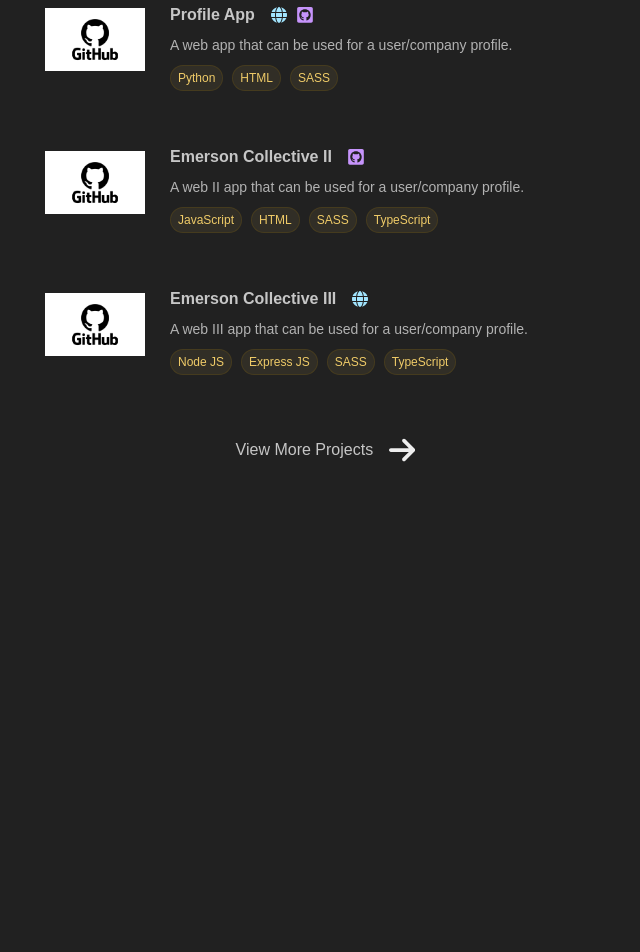
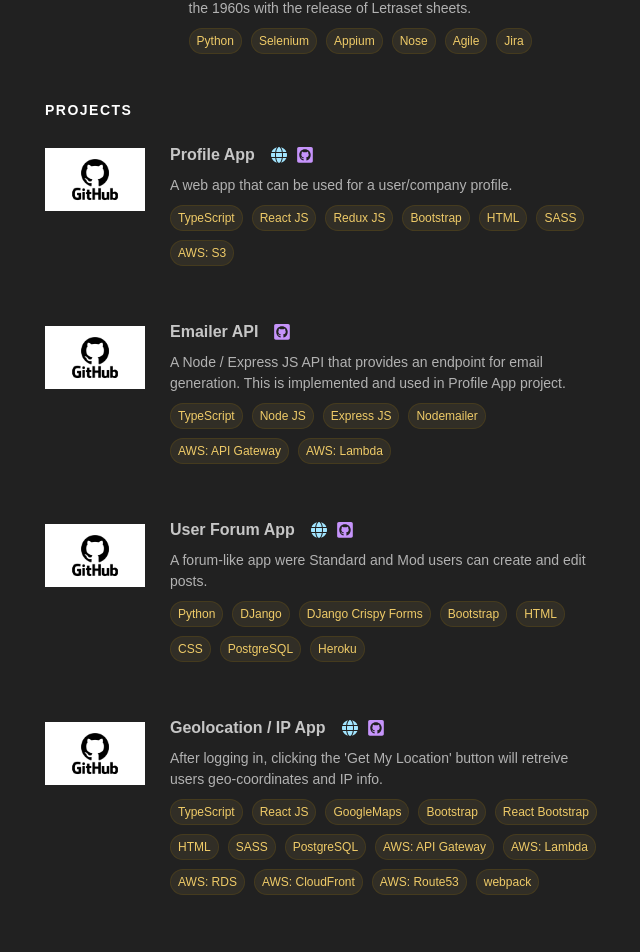
Before and after one commit to fceja/fceja.com_v2, a React (Vite) app: page / in a window 1280 px wide. Shown: the part 1520-2472 px from the top of the page, without its empty margins (610-1250 px from the left). Before the commit the page ends 2019 px from the top, so only its background shows below. Built offline with nearby package versions, Linux system fonts and the light colour scheme.

Commit message:
add content to exp and proj cards

```diff
--- a/src/ts/components/home/ArchivedProjectsLink.tsx
+++ b/src/ts/components/home/AllProjectsLink.tsx
@@ -1,6 +1,6 @@
 import { Link } from "react-router-dom"
 
-import "@scss/components/home/ArchivedProjectsLink.scss"
+import "@scss/components/home/AllProjectsLink.scss"
 
 const ArchivedProjectsLink = () => {
     return (
--- a/src/ts/components/home/PinnedProjectCardsList.tsx
+++ b/src/ts/components/home/ProjectCardsList.tsx
@@ -1,4 +1,4 @@
-import "@scss/components/home/PinnedProjectCardList.scss"
+import "@scss/components/home/ProjectCardsList.scss"
 import { pinnedProjectContent } from "@content/HomePageContent"
 import ProjectLinks from "@common/components/ProjectLinks"
 import Tags from "@common/components/Tags"
--- a/src/ts/components/home/semantic/HomeMain.tsx
+++ b/src/ts/components/home/semantic/HomeMain.tsx
@@ -1,7 +1,7 @@
 import AboutSection from "@components/home/semantic/AboutSection"
 import ExperienceSection from "@components/home/semantic/ExperienceSection"
 import PinnedProjectsSection from "@components/home/semantic/PinnedProjectsSection"
-import ArchivedProjectsLink from "@components/home/ArchivedProjectsLink"
+import ArchivedProjectsLink from "@components/home/AllProjectsLink"
 
 const HomeMain = () => {
     return (
--- a/src/ts/components/home/semantic/PinnedProjectsSection.tsx
+++ b/src/ts/components/home/semantic/PinnedProjectsSection.tsx
@@ -1,5 +1,5 @@
 import "@scss/components/home/semantic/PinnedProjectsSection.scss"
-import PinnedProjectCardsList from "@components/home/PinnedProjectCardsList"
+import PinnedProjectCardsList from "@components/home/ProjectCardsList"
 
 const PinnedProjectsSection = () => {
     return (
--- a/src/ts/content/HomePageContent.ts
+++ b/src/ts/content/HomePageContent.ts
@@ -19,8 +19,10 @@ export const experienceCardsContent = [
         companyUrl: "https://www.vikingcruises.com/",
         paragraph: "Lorem Ipsum is simply dummy text of the printing and typesetting industry. Lorem Ipsum has been the industry's standard dummy text ever since the 1500s, when an unknown printer took a galley of type and scrambled it to make a type specimen book. It has survived not only five centuries, but also the leap into electronic typesetting, remaining essentially unchanged. It was popularised in the 1960s with the release of Letraset sheets.",
         tags: [
-            tagDataMap.get('python'), tagDataMap.get('selenium'), tagDataMap.get('aws'), tagDataMap.get('aem'),
-            tagDataMap.get('magnolia'), tagDataMap.get('jira')
+            tagDataMap.get('python'), tagDataMap.get('javascript'), tagDataMap.get('selenium'), tagDataMap.get('testRail'),
+            tagDataMap.get('sauceLabs'), tagDataMap.get('jenkins'), tagDataMap.get('flask'), tagDataMap.get('aws'), tagDataMap.get('azure'),
+            tagDataMap.get('microsoftServer'), tagDataMap.get('aem'), tagDataMap.get('magnolia'),
+            tagDataMap.get('figma'), tagDataMap.get('postman'), tagDataMap.get('agile'), tagDataMap.get('jira')
         ],
     },
     {
@@ -29,7 +31,11 @@ export const experienceCardsContent = [
         company: "Allē",
         companyUrl: "https://alle.com/",
         paragraph: "Lorem Ipsum is simply dummy text of the printing and typesetting industry. Lorem Ipsum has been the industry's standard dummy text ever since the 1500s, when an unknown printer took a galley of type and scrambled it to make a type specimen book. It has survived not only five centuries, but also the leap into electronic typesetting, remaining essentially unchanged. It was popularised in the 1960s with the release of Letraset sheets.",
-        tags: [tagDataMap.get('typescript'), tagDataMap.get('selenium')],
+        tags: [
+            tagDataMap.get('typescript'), tagDataMap.get('javascript'), tagDataMap.get('selenium'),
+            tagDataMap.get('graphql'), tagDataMap.get('postman'), tagDataMap.get('okta'), tagDataMap.get('oauth'),
+            tagDataMap.get('sauceLabs'),
+        ],
     },
     {
         year: 'MAR 2020 - DEC 2020',
@@ -38,8 +44,8 @@ export const experienceCardsContent = [
         companyUrl: "https://mountain.com/",
         paragraph: "Lorem Ipsum is simply dummy text of the printing and typesetting industry. Lorem Ipsum has been the industry's standard dummy text ever since the 1500s, when an unknown printer took a galley of type and scrambled it to make a type specimen book. It has survived not only five centuries, but also the leap into electronic typesetting, remaining essentially unchanged. It was popularised in the 1960s with the release of Letraset sheets.",
         tags: [
-            tagDataMap.get('python'), tagDataMap.get('selenium'), tagDataMap.get('graphql'),
-            tagDataMap.get('theTradeDesk')
+            tagDataMap.get('python'), tagDataMap.get('selenium'), tagDataMap.get('graphql'), tagDataMap.get('postman'),
+            tagDataMap.get('nose'), tagDataMap.get('pytest'), tagDataMap.get('theTradeDesk')
 
         ],
     },
@@ -49,7 +55,10 @@ export const experienceCardsContent = [
         company: "Hallmark Labs",
         companyUrl: "https://www.hallmarklabs.com/",
         paragraph: "Lorem Ipsum is simply dummy text of the printing and typesetting industry. Lorem Ipsum has been the industry's standard dummy text ever since the 1500s, when an unknown printer took a galley of type and scrambled it to make a type specimen book. It has survived not only five centuries, but also the leap into electronic typesetting, remaining essentially unchanged. It was popularised in the 1960s with the release of Letraset sheets.",
-        tags: [tagDataMap.get('python'), tagDataMap.get('selenium'), tagDataMap.get('appium'), tagDataMap.get('jira')],
+        tags: [
+            tagDataMap.get('python'), tagDataMap.get('selenium'), tagDataMap.get('appium'),
+            tagDataMap.get('nose'), tagDataMap.get('agile'), tagDataMap.get('jira')
+        ],
     }
 ]
 
@@ -57,7 +66,11 @@ export const pinnedProjectContent = [
     {
         year: "2023",
         title: "Profile App",
-        tags: [tagDataMap.get('python'), tagDataMap.get('html'), tagDataMap.get('sass')],
+        tags: [
+            tagDataMap.get('typescript'), tagDataMap.get('react'), tagDataMap.get('redux'),
+            tagDataMap.get('bootstrap'), tagDataMap.get('html'), tagDataMap.get('sass'),
+            tagDataMap.get('aws:s3')
+        ],
         links: [
             { type: "website", url: "http://dev.client.profile-app.s3-website-us-west-1.amazonaws.com/" },
             { type: "github", url: "https://github.com/fceja/profile_app" }
@@ -66,21 +79,45 @@ export const pinnedProjectContent = [
     },
     {
         year: "2023",
-        title: "Emerson Collective II",
-        tags: [tagDataMap.get('javascript'), tagDataMap.get('html'), tagDataMap.get('sass'), tagDataMap.get('typescript')],
+        title: "Emailer API",
+        tags: [
+            tagDataMap.get('typescript'), tagDataMap.get('node'), tagDataMap.get('express'),
+            tagDataMap.get('nodemailer'), tagDataMap.get('aws:apiGateway'), tagDataMap.get('aws:lambda')
+        ],
         links: [
-            { type: "github", url: "https://github.com/fceja/profile_app" },
+            { type: "github", url: "https://github.com/fceja/emailer_api" },
         ],
-        paragraph: "A web II app that can be used for a user/company profile."
+        paragraph: "A Node / Express JS API that provides an endpoint for email generation. This is implemented and used in Profile App project."
     },
     {
         year: "2023",
-        title: "Emerson Collective III",
-        tags: [tagDataMap.get('node'), tagDataMap.get('express'), tagDataMap.get('sass'), tagDataMap.get('typescript')],
+        title: "User Forum App",
+        tags: [
+            tagDataMap.get('python'), tagDataMap.get('django'), tagDataMap.get('djangoCrispyForms'),
+            tagDataMap.get('bootstrap'), tagDataMap.get('html'), tagDataMap.get('css'),
+            tagDataMap.get('postgres'), tagDataMap.get('heroku')
+        ],
         links: [
-            { type: "website", url: "http://dev.client.profile-app.s3-website-us-west-1.amazonaws.com/" }
+            { type: "website", url: "https://django-user-post-a42f5d79d28f.herokuapp.com/" },
+            { type: "github", url: "https://github.com/fceja/user_post" }
         ],
-        paragraph: "A web III app that can be used for a user/company profile."
+        paragraph: "A forum-like app were Standard and Mod users can create and edit posts."
+    },
+    {
+        year: "2023",
+        title: "Geolocation / IP App",
+        tags: [
+            tagDataMap.get('typescript'), tagDataMap.get('react'), tagDataMap.get('googlemaps'),
+            tagDataMap.get('bootstrap'), tagDataMap.get('reactBootstrap'), tagDataMap.get('html'),
+            tagDataMap.get('sass'), tagDataMap.get('postgres'), tagDataMap.get('aws:apiGateway'),
+            tagDataMap.get('aws:lambda'), tagDataMap.get('aws:rds'), tagDataMap.get('aws:cloudfront'),
+            tagDataMap.get('aws:route53'), tagDataMap.get('webpack')
+        ],
+        links: [
+            { type: "website", url: "https://fceja-proj.com/" },
+            { type: "github", url: "https://github.com/fceja/login_form_geolocation_ip" }
+        ],
+        paragraph: "After logging in, clicking the 'Get My Location' button will retreive users geo-coordinates and IP info."
     }
 ]
 
--- a/src/ts/content/TagContent.ts
+++ b/src/ts/content/TagContent.ts
@@ -7,55 +7,68 @@ export interface TagLinkI {
 export const tagDataMap: Map<string, TagLinkI> = new Map([
     // languages / libs / frameworks
     ["aem", { name: "Adobe Experience Manager", target: "_blank", url: "https://business.adobe.com/products/experience-manager/adobe-experience-manager.html" }],
+    ["agile", { name: "Agile", target: "_blank", url: "https://www.atlassian.com/agile" }],
     ["appium", { name: "Appium", target: "_blank", url: "https://appium.io/docs/en/latest/" }],
+    ["aws", { name: "AWS", target: "_blank", url: "https://aws.amazon.com/" }],
+    ["aws:apiGateway", { name: "AWS: API Gateway", target: "_blank", url: "https://aws.amazon.com/api-gateway/" }],
+    ["aws:cloudfront", { name: "AWS: CloudFront", target: "_blank", url: "https://aws.amazon.com/cloudfront/" }],
+    ["aws:lambda", { name: "AWS: Lambda", target: "_blank", url: "https://aws.amazon.com/lambda/" }],
+    ["aws:rds", { name: "AWS: RDS", target: "_blank", url: "https://aws.amazon.com/rds/" }],
+    ["aws:route53", { name: "AWS: Route53", target: "_blank", url: "https://aws.amazon.com/route53/" }],
+    ["aws:s3", { name: "AWS: S3", target: "_blank", url: "https://aws.amazon.com/s3/" }],
+    ["azure", { name: "Azure", target: "_blank", url: "https://azure.microsoft.com/en-us/" }],
+    ["babel", { name: "Babel", target: "_blank", url: "https://babeljs.io/" }],
     ["bootstrap", { name: "Bootstrap", target: "_blank", url: "https://getbootstrap.com/" }],
     ["c++", { name: "C++", target: "_blank", url: "https://cplusplus.com/" }],
     ["css", { name: "CSS", target: "_blank", url: "https://developer.mozilla.org/en-US/docs/Web/CSS" }],
     ["django", { name: "DJango", target: "_blank", url: "https://www.djangoproject.com/" }],
     ["djangoCrispyForms", { name: "DJango Crispy Forms", target: "_blank", url: "https://django-crispy-forms.readthedocs.io/en/latest/" }],
+    ["docker", { name: "Docker", target: "_blank", url: "https://www.docker.com/" }],
     ["express", { name: "Express JS", target: "_blank", url: "https://expressjs.com/" }],
-    ["graphql", { name: "GraphQL", target: "_blank", url: "https://graphql.org/" }],
+    ["figma", { name: "Figma", target: "_blank", url: "https://www.figma.com/" }],
+    ["flask", { name: "Flask", target: "_blank", url: "https://flask.palletsprojects.com/en/latest/#" }],
+    ["git", { name: "Git", target: "_blank", url: "https://git-scm.com/" }],
     ["golang", { name: "Go", target: "_blank", url: "https://go.dev/" }],
     ["googlemaps", { name: "GoogleMaps", target: "_blank", url: "https://developers.google.com/maps" }],
+    ["graphql", { name: "GraphQL", target: "_blank", url: "https://graphql.org/" }],
     ["groovy", { name: "Groovy", target: "_blank", url: "https://groovy-lang.org/" }],
+    ["heroku", { name: "Heroku", target: "_blank", url: "https://www.heroku.com/" }],
     ["html", { name: "HTML", target: "_blank", url: "https://html.spec.whatwg.org/multipage/" }],
     ["java", { name: "Java", target: "_blank", url: "https://www.java.com/en/" }],
     ["javaFX", { name: "JavaFX", target: "_blank", url: "https://openjfx.io/" }],
     ["javascript", { name: "JavaScript", target: "_blank", url: "https://developer.mozilla.org/en-US/docs/Web/JavaScript" }],
+    ["jenkins", { name: "Jenkins", target: "_blank", url: "hhttps://www.jenkins.io" }],
     ["jest", { name: "Jest", target: "_blank", url: "https://jestjs.io/" }],
     ["jira", { name: "Jira", target: "_blank", url: "https://www.atlassian.com/software/jira" }],
     ["jquery", { name: "JQuery", target: "_blank", url: "https://jquery.com/" }],
+    ["jwt", { name: "JWT", target: "_blank", url: "https://jwt.io/" }],
+    ["linux", { name: "Linux", target: "_blank", url: "https://www.linux.org/" }],
     ["magnolia", { name: "Magnolia CMS", target: "_blank", url: "https://www.magnolia-cms.com/" }],
     ["maven", { name: "Maven", target: "_blank", url: "https://maven.apache.org/" }],
+    ["microsoftServer", { name: "Microsoft SQL Server", target: "_blank", url: "https://www.microsoft.com/en-us/sql-server/" }],
+    ["mysql", { name: "MySQL", target: "_blank", url: "https://www.mysql.com/" }],
     ["node", { name: "Node JS", target: "_blank", url: "https://nodejs.org/en" }],
     ["nodemailer", { name: "Nodemailer", target: "_blank", url: "https://nodemailer.com/" }],
+    ["nose", { name: "Nose", target: "_blank", url: "https://nose.readthedocs.io/en/latest/" }],
     ["npm", { name: "NPM", target: "_blank", url: "https://www.npmjs.com/" }],
     ["numpy", { name: "NumPy", target: "_blank", url: "https://numpy.org/" }],
+    ["oauth", { name: "OAuth", target: "_blank", url: "https://oauth.net/" }],
+    ["okta", { name: "Okta", target: "_blank", url: "https://www.okta.com/" }],
     ["pandas", { name: "Pandas", target: "_blank", url: "https://pandas.pydata.org/" }],
     ["pip", { name: "PIP", target: "_blank", url: "https://pypi.org/" }],
+    ["postgres", { name: "PostgreSQL", target: "_blank", url: "https://www.postgresql.org/" }],
+    ["postman", { name: "Postman", target: "_blank", url: "https://www.postman.com/" }],
     ["pytest", { name: "pytest", target: "_blank", url: "https://docs.pytest.org/en/" }],
     ["python", { name: "Python", target: "_blank", url: "https://www.python.org/" }],
     ["react", { name: "React JS", target: "_blank", url: "https://react.dev/" }],
     ["reactBootstrap", { name: "React Bootstrap", target: "_blank", url: "https://react-bootstrap.netlify.app/" }],
     ["redux", { name: "Redux JS", target: "_blank", url: "https://redux.js.org/" }],
     ["sass", { name: "SASS", target: "_blank", url: "https://sass-lang.com/" }],
+    ["sauceLabs", { name: "Sauce Labs", target: "_blank", url: "https://saucelabs.com/" }],
     ["selenium", { name: "Selenium", target: "_blank", url: "https://www.selenium.dev/" }],
+    ["sqlite", { name: "SQLite", target: "_blank", url: "https://www.sqlite.org/index.html" }],
+    ["testRail", { name: "TestRail", target: "_blank", url: "https://www.testrail.com/" }],
+    ["theTradeDesk", { name: "The Trade Desk", target: "_blank", url: "https://www.thetradedesk.com/us" }],
     ["typescript", { name: "TypeScript", target: "_blank", url: "https://www.typescriptlang.org/" }],
-    ["theTradeDesk", { name: "The Trade Desk", target: "_blank", url: "https://www.thetradedesk.com/us" }],
-    // database
-    ["mysql", { name: "MySQL", target: "_blank", url: "https://www.mysql.com/" }],
-    ["postgres", { name: "PostgreSQL", target: "_blank", url: "https://www.postgresql.org/" }],
-    ["sqlite", { name: "SQLite", target: "_blank", url: "https://www.sqlite.org/index.html" }],
-    // cloud
-    ["aws", { name: "AWS", target: "_blank", url: "https://aws.amazon.com/" }],
-    ["heroku", { name: "Heroku", target: "_blank", url: "https://www.heroku.com/" }],
-    // misc
-    ["babel", { name: "Babel", target: "_blank", url: "https://babeljs.io/" }],
-    ["docker", { name: "Docker", target: "_blank", url: "https://www.docker.com/" }],
-    ["git", { name: "Git", target: "_blank", url: "https://git-scm.com/" }],
-    ["jenkins", { name: "Jenkins", target: "_blank", url: "hhttps://www.jenkins.io" }],
-    ["jwt", { name: "JWT", target: "_blank", url: "https://jwt.io/" }],
-    ["linux", { name: "Linux", target: "_blank", url: "https://www.linux.org/" }],
-    ["postman", { name: "Postman", target: "_blank", url: "https://www.postman.com/" }],
     ["webpack", { name: "webpack", target: "_blank", url: "https://webpack.js.org" }],
 ])
```
Also changed, not shown: src/scss/components/home/AllProjectsLink.scss (renamed from src/scss/components/home/ArchivedProjectsLink.scss), src/scss/components/home/ProjectCardsList.scss (renamed from src/scss/components/home/PinnedProjectCardList.scss).
